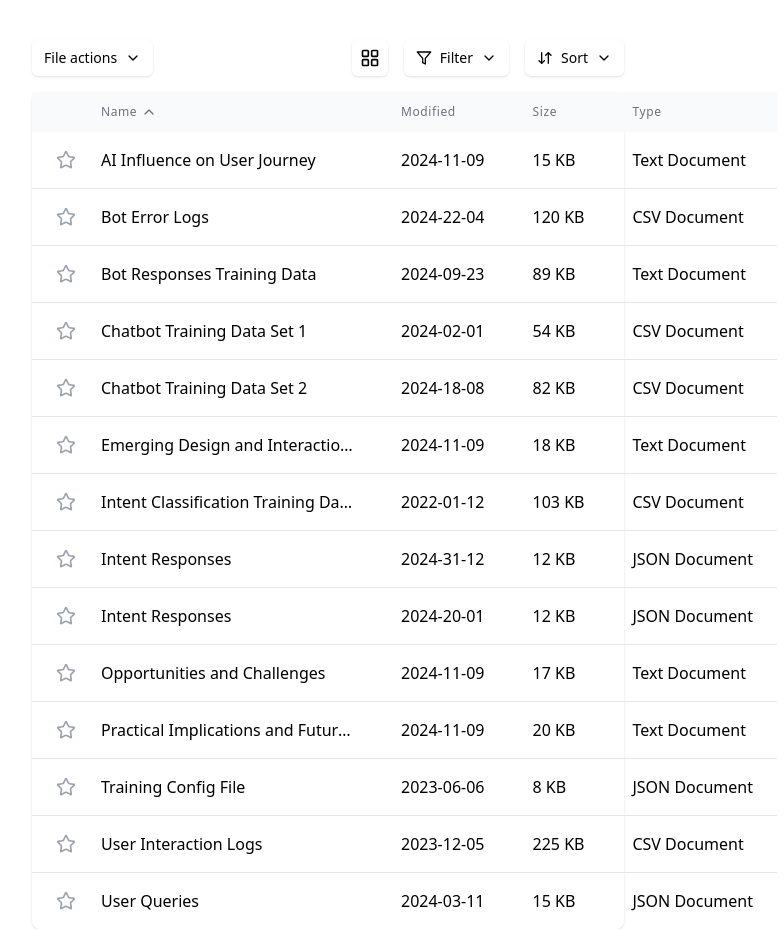
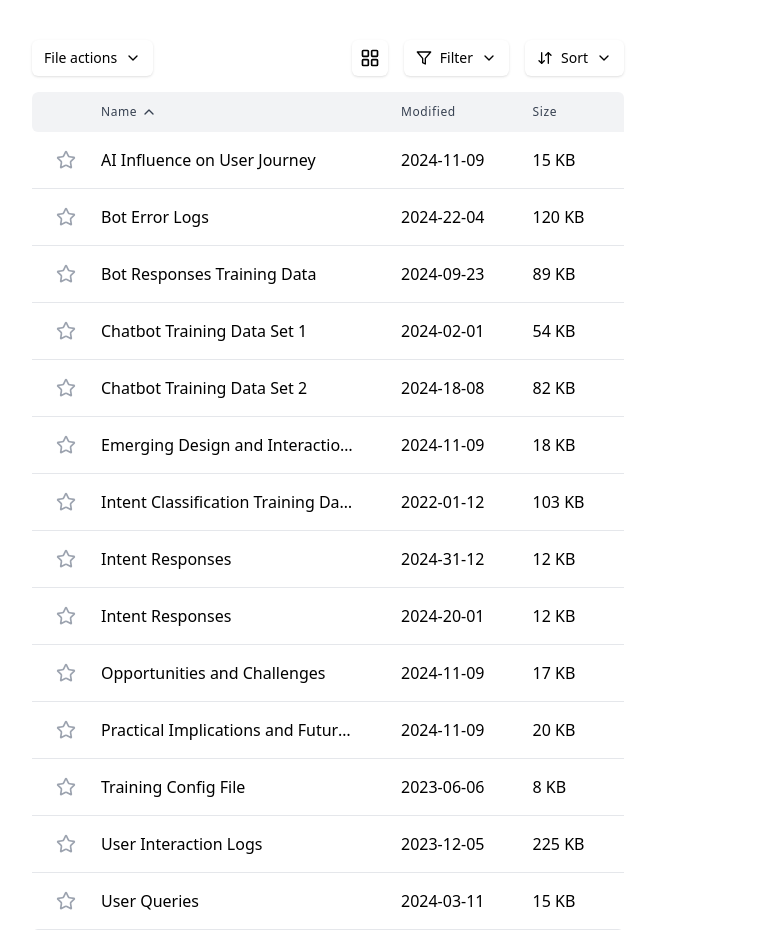
Before and after one commit to jalridley/chatbot-manager-dashboard, a Next.js app: page / in a window 1280 px wide. Shown: the whole page, without its empty margins (312-1096 px from the left). Built offline with nearby package versions, Linux system fonts and the light colour scheme.

Commit message:
table design - rounded header, border bottom, header bg and font color

```diff
--- a/components/FilesList.tsx
+++ b/components/FilesList.tsx
@@ -22,17 +22,17 @@ const FilesList = ({
   isFavorite,
 }: FilesListProps) => {
   return (
-    <div className="w-full rounded-lg bg-white shadow">
-      <table className="w-full border-collapse">
+    <div className="w-full overflow-hidden rounded-md">
+      <table className="w-full border-collapse border-b border-b-gray-200">
         {/* Table Header */}
-        <thead className="bg-gray-50">
+        <thead className="w-full rounded-md bg-gray-200/50">
           <tr>
             {/* element hidden to screen readers */}
-            <th className="w-auto pl-6" aria-hidden="true"></th>
+            <th className="w-auto rounded-l-md pl-6" aria-hidden="true"></th>
             {SORT_OPTIONS.map((option) => (
               <th
                 key={option.value}
-                className="w-full px-6 py-3 text-left text-xs font-medium uppercase tracking-wider text-gray-500 hover:text-gray-700"
+                className="w-full px-6 py-3 text-left text-xs font-medium uppercase tracking-wider text-gray-700 last:rounded-r-md hover:text-gray-700"
               >
                 <button
                   onClick={() => onSort(option.value)}
```
